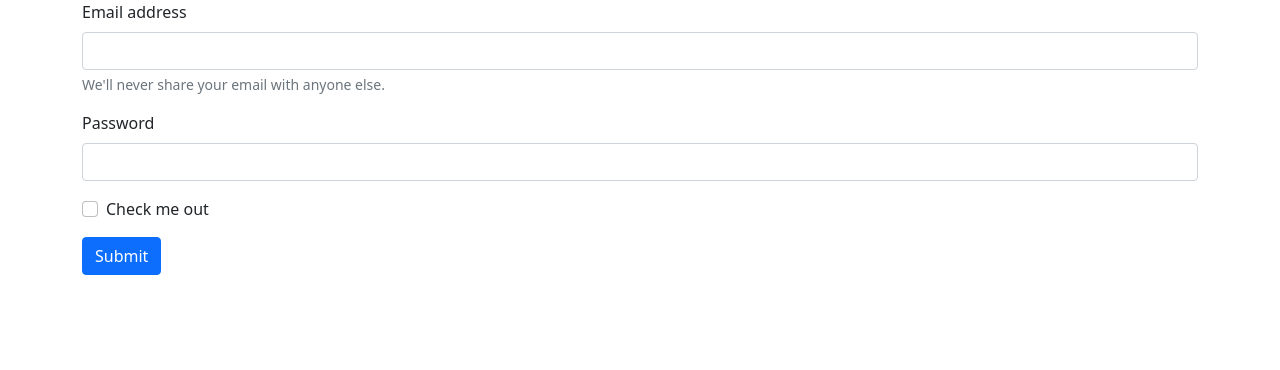
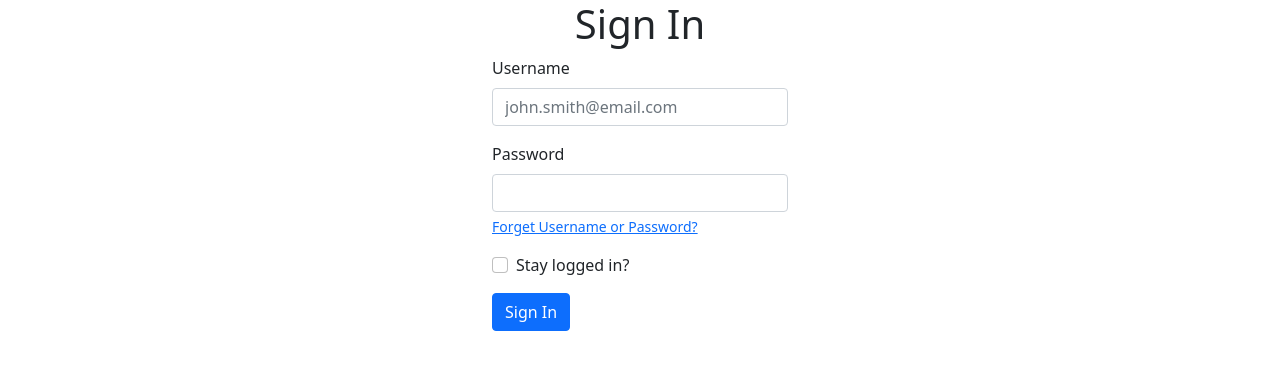
Before and after one commit to tan-xianglong/macncheese, a plain HTML site: page login.html in a window 1280 px wide. Drawn offline with nearby package versions, Linux system fonts and the light colour scheme.

```diff
--- a/login.html
+++ b/login.html
@@ -11,21 +11,23 @@
 <body>
   <header></header>
   <main>
-    <form class="container-sm">
+    <h1 class="text-center">Sign In</h1>
+    <form class="container-sm col-sm-3">
       <div class="mb-3">
-        <label for="exampleInputEmail1" class="form-label">Email address</label>
-        <input type="email" class="form-control" id="exampleInputEmail1" aria-describedby="emailHelp">
-        <div id="emailHelp" class="form-text">We'll never share your email with anyone else.</div>
+        <label for="exampleInputEmail1" class="form-label">Username</label>
+        <input type="email" class="form-control" id="exampleInputEmail1" aria-describedby="emailHelp" placeholder="john.smith@email.com">
       </div>
       <div class="mb-3">
         <label for="exampleInputPassword1" class="form-label">Password</label>
         <input type="password" class="form-control" id="exampleInputPassword1">
+        <div id="forget" class="form-text"><a href="#">Forget Username or Password?</a></div>
+        </div>
       </div>
       <div class="mb-3 form-check">
         <input type="checkbox" class="form-check-input" id="exampleCheck1">
-        <label class="form-check-label" for="exampleCheck1">Check me out</label>
+        <label class="form-check-label" for="exampleCheck1">Stay logged in?</label>
       </div>
-      <button type="submit" class="btn btn-primary">Submit</button>
+      <button type="submit" class="btn btn-primary">Sign In</button>
     </form>
   </main>
 </body>
```
Also changed, not shown: addproduct.html (+1 -1 lines).
